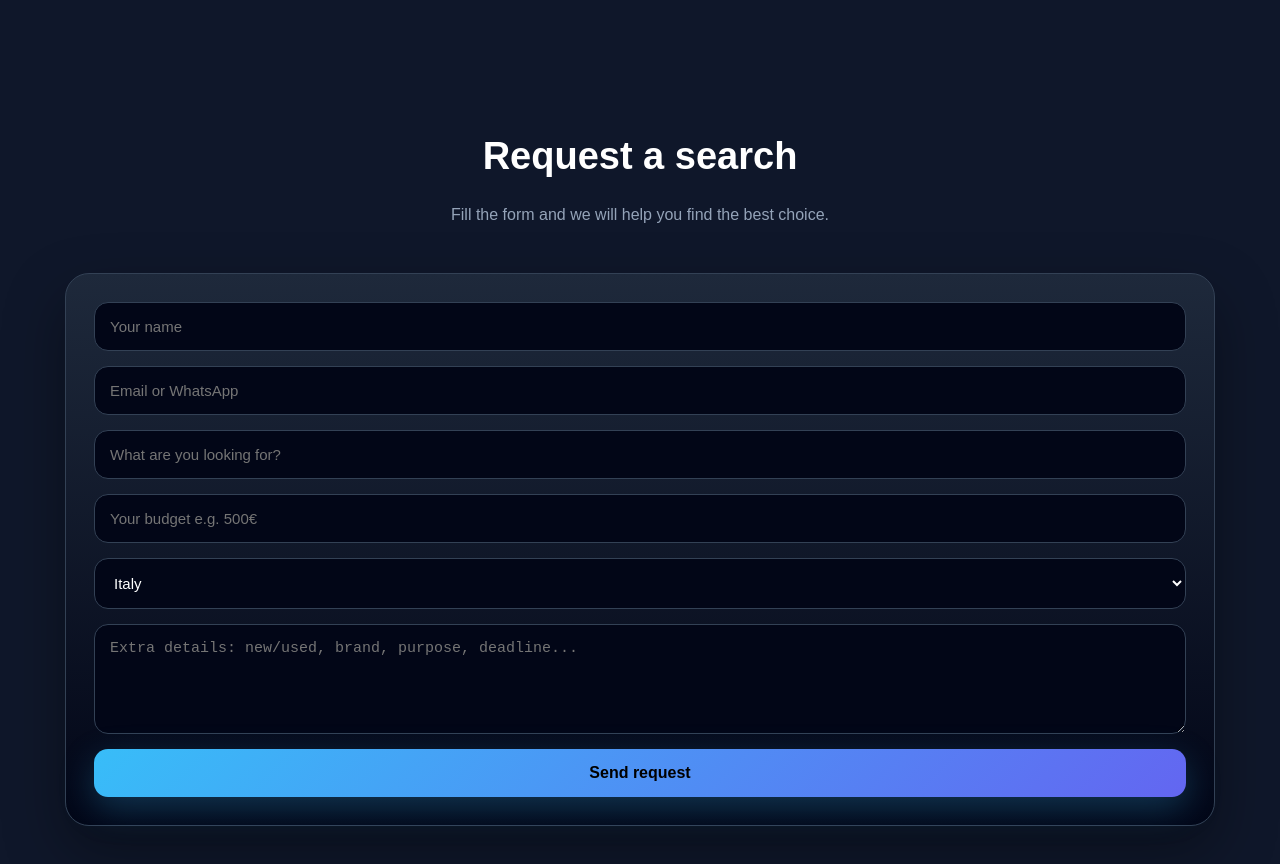
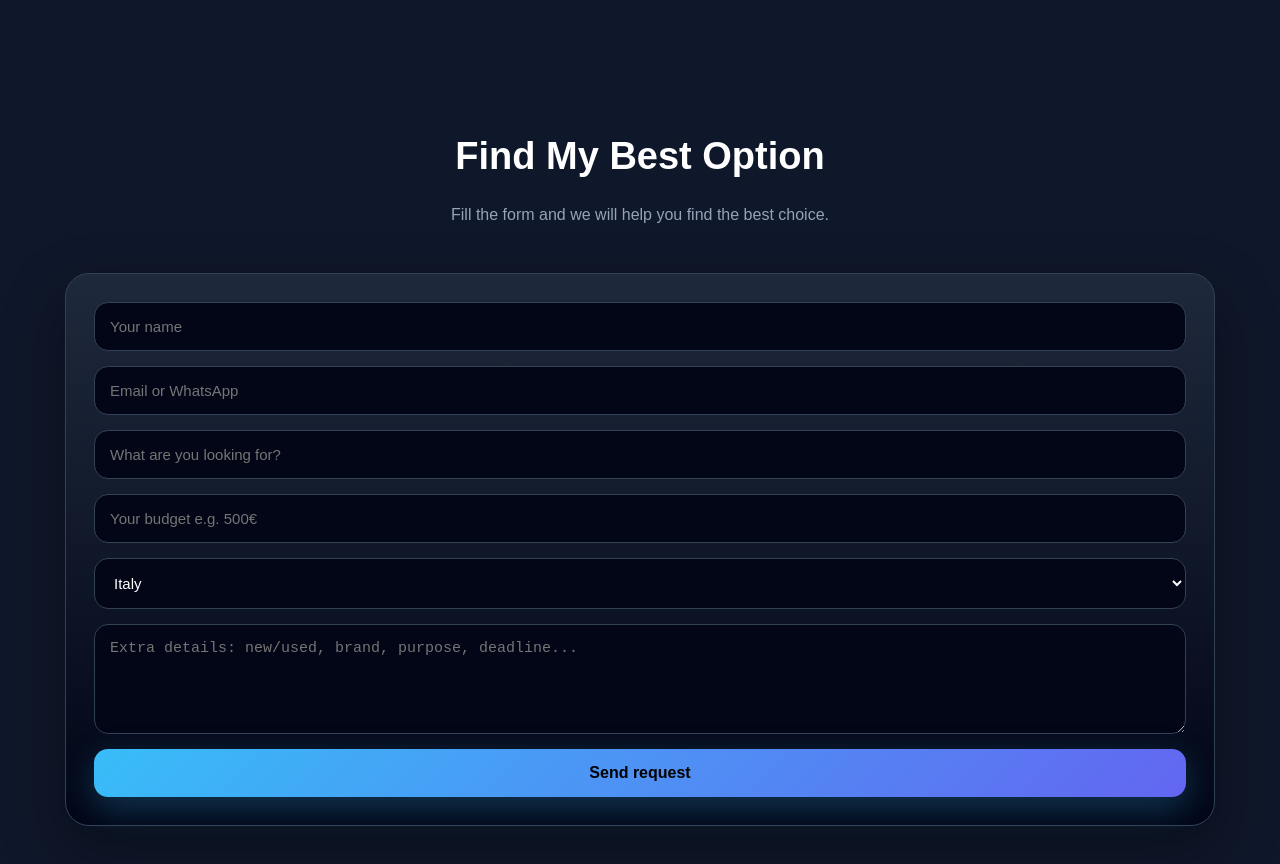
Before and after one commit to oussamax347-collab/Budgio, a plain HTML site: page index.html in a window 1280 px wide. Shown: the part 1040-1904 px from the top of the page. Drawn offline with Linux system fonts and the light colour scheme.

Commit message:
Update index.html

```diff
--- a/index.html
+++ b/index.html
@@ -200,7 +200,7 @@
   </section>
 
   <section id="request">
-    <h2 class="title" data-i18n="formTitle">Request a search</h2>
+    <h2 class="title" data-i18n="formTitle">Find My Best Option</h2>
     <p class="subtitle" data-i18n="formSub">Fill the form and we will help you find the best choice.</p>
 
     <div class="card">
```
